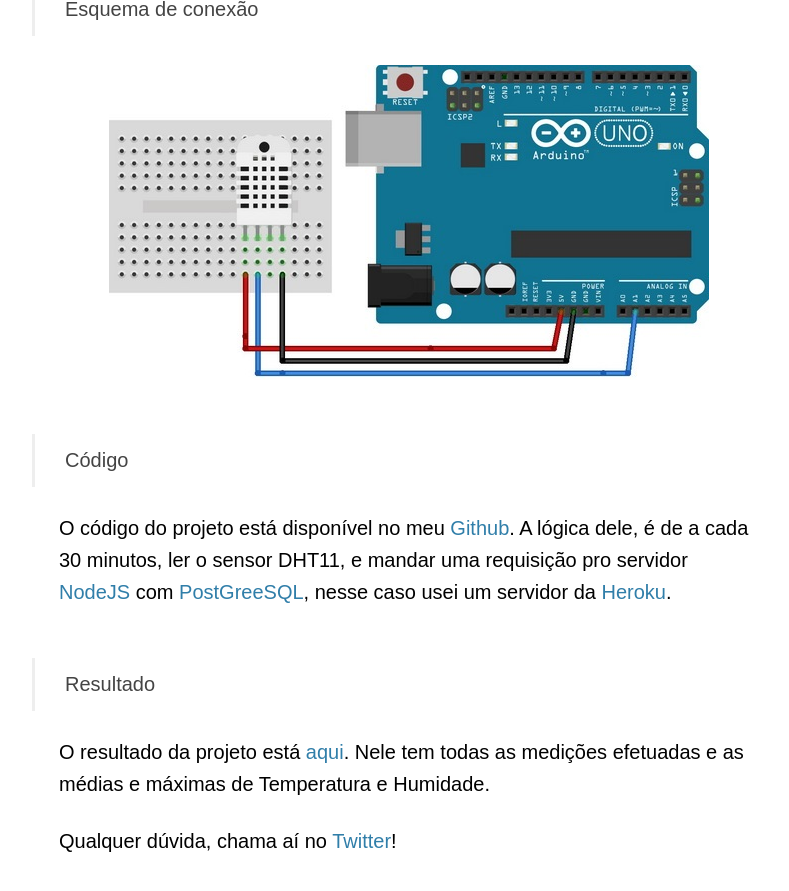
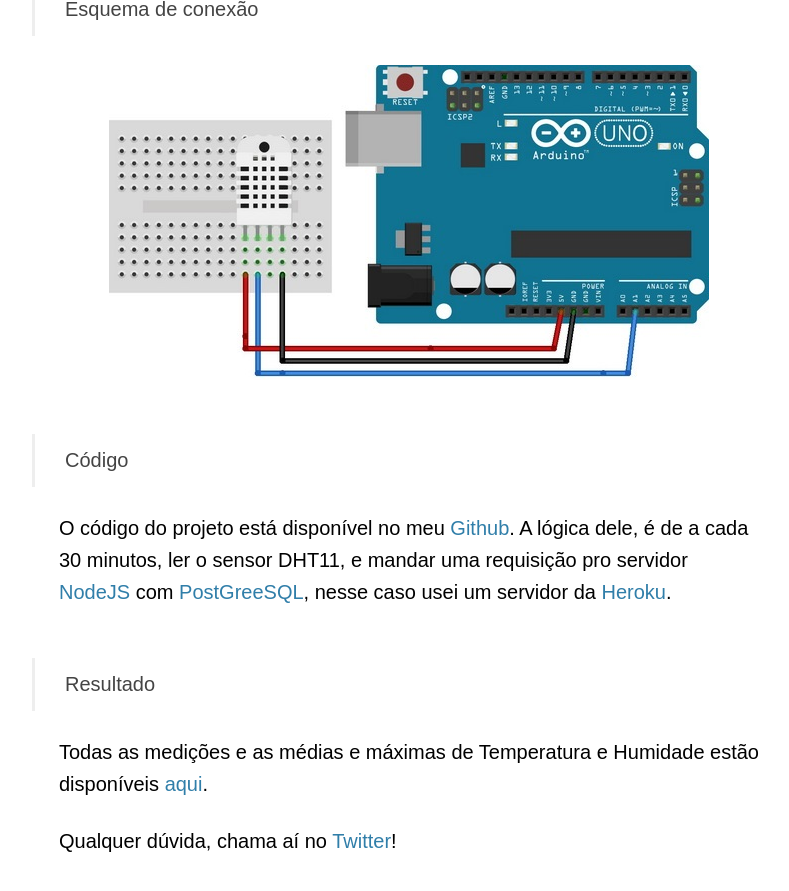
Before and after one commit to fabriciomrkonell/fabriciomrkonell, a Jekyll site: the page built from _posts/2014-08-27-schroeder-arduino.markdown, in a window 1280 px wide and 900 px high, scrolled down 949 px. Shown: the top 891 px of the window, without its empty margins (231-1020 px from the left). Built offline with Jekyll 4.4.1, drawn with Linux system fonts in a browser that asks for light colours; some web fonts are replaced; Markdown is read by kramdown in place of the engine named in the settings; comment, search, counter and statistics services are not loaded.

Commit message:
Update 2014-08-27-schroeder-arduino.markdown

```diff
--- a/_posts/2014-08-27-schroeder-arduino.markdown
+++ b/_posts/2014-08-27-schroeder-arduino.markdown
@@ -18,6 +18,6 @@ Utilizei um Arduino Ethernet e um sensor de Temperatura e Humidade DHT11. Os mes
 O código do projeto está disponível no meu <a href="https://github.com/FabricioRonchi/arduino" target="blank">Github</a>. A lógica dele, é de a cada 30 minutos, ler o sensor DHT11, e mandar uma requisição pro servidor <a href="http://nodejs.org/" target="blank">NodeJS</a> com <a href="http://www.postgresql.org/" target="blank">PostGreeSQL</a>, nesse caso usei um servidor da <a href="https://www.heroku.com/" target="blank">Heroku</a>.
 
 <h3>Resultado</h3>
-O resultado da projeto está <a href="http://fabricioronchi.com/arduino/" target="blank">aqui</a>. Nele tem todas as medições efetuadas e as médias e máximas de Temperatura e Humidade.
+Todas as medições e as médias e máximas de Temperatura e Humidade estão disponíveis <a href="http://fabricioronchi.com/arduino/" target="blank">aqui</a>.
 
 Qualquer dúvida, chama aí no <a href="https://twitter.com/realronchi" target="blank">Twitter</a>!
```
